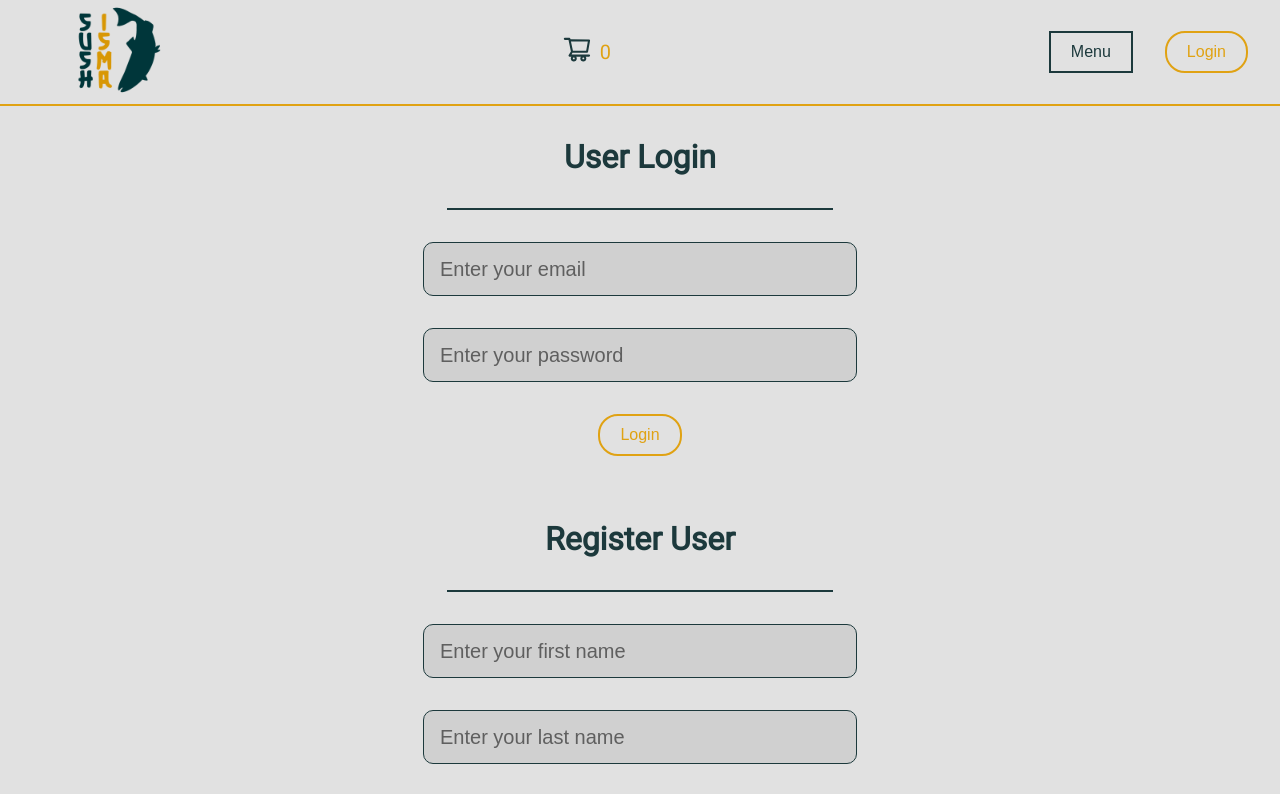
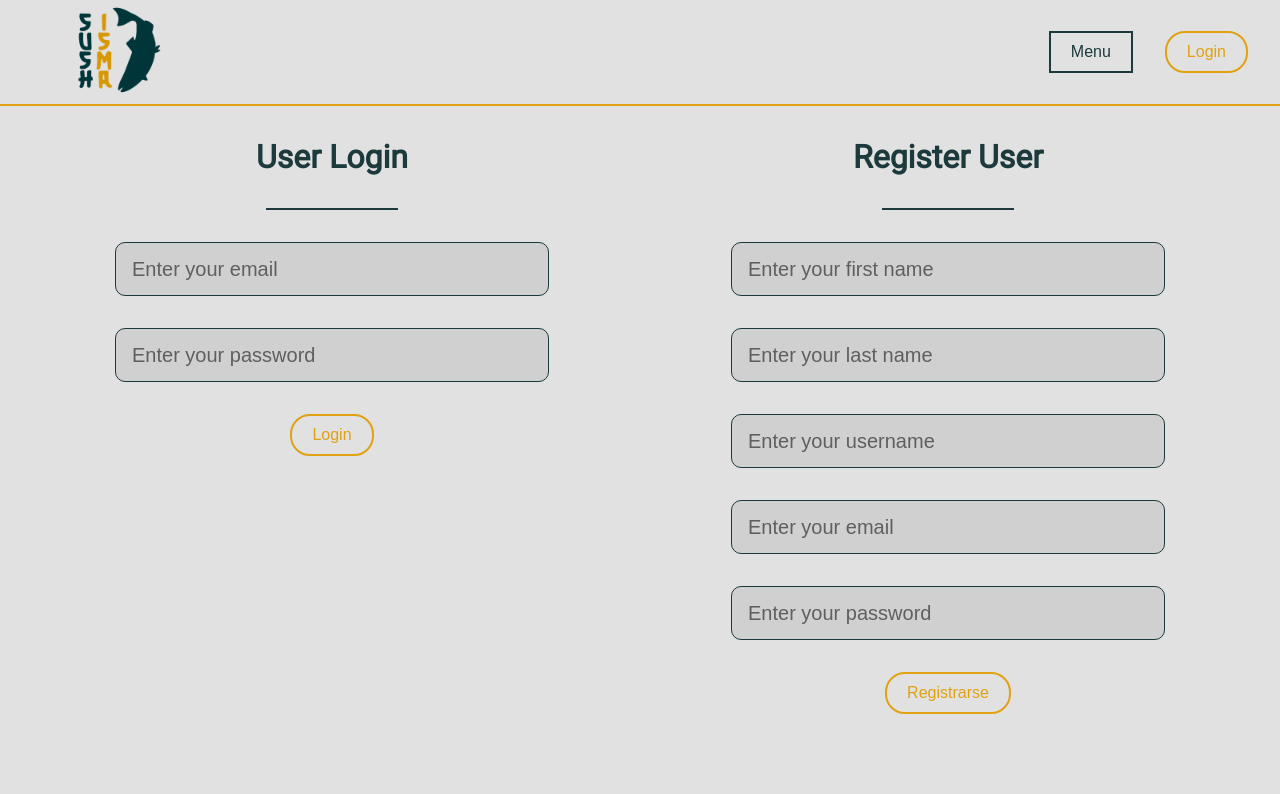
Before and after one commit to amsiceza/TBridge-Sushisma, a React (Vite) app: page /login in a window 1280 px wide. Shown: the top 794 px of the page. Built offline with nearby package versions, Linux system fonts and the light colour scheme.

Commit message:
Views only if user

```diff
--- a/src/Pages/Login/Login.jsx
+++ b/src/Pages/Login/Login.jsx
@@ -30,12 +30,13 @@ const navigate = useNavigate()
   return (
     <div>
       <Header />
-    <div className="mega-maib" >
+
+    <div  className="mega-main">
+      <div >
         <div className="header-title">
           <h1 className="title-addp">User Login </h1>
           <hr />
         </div>
-
         <form onSubmit={handleSubmit}>
             <input
               type="email"
@@ -56,7 +57,6 @@ const navigate = useNavigate()
           <button className="submit-add-procut" type="submit">Login</button>
         </form>
         </div>
-
         <div className="register-main">
         <div className="header-title">
           <h1 className="title-addp">Register User </h1>
@@ -65,6 +65,7 @@ const navigate = useNavigate()
           <Register/>
         </div>
     </div>
+    </div>
   );
 };
 
--- a/src/Pages/Login/Login.scss
+++ b/src/Pages/Login/Login.scss
@@ -4,6 +4,9 @@
     display: flex;
     justify-content: space-around;
     flex-wrap: wrap;
+    margin-left: 2rem;
+    margin-right: 2rem;
+    gap: 1rem;
 }
 
 input{
--- a/src/Pages/Profile/Profile.jsx
+++ b/src/Pages/Profile/Profile.jsx
@@ -2,7 +2,8 @@ import React, { useContext, useEffect, useState } from "react";
 import { UserContext } from "../../context/UserContext/UserState";
 import Header from "../../components/Header/Header";
 import "./profile.scss";
-import Footer from "../../components/Footer/Footer";
+import { FaUserPlus } from "react-icons/fa";
+
 
 
 import profileFoto1 from "../../assets/profile-foto1.png";
@@ -54,6 +55,17 @@ const Profile = () => {
     );
   }
 
+  if(!user){
+    return(
+    <div>
+        <Header />
+        <div className="no-products">
+          <p><span><FaUserPlus/></span><br />
+          User not connected</p>
+        </div>
+    </div>)
+  }
+
   return (
     <div>
       <Header />
--- a/src/components/Header/Header.jsx
+++ b/src/components/Header/Header.jsx
@@ -56,10 +56,12 @@ function Header() {
         <div className="logo-container">
           <Link to="/"><img className='logo' src={Logo} alt="" /></Link>
         </div>
-        <div className='cart-container-h'>
-              <Link to="/cart"><AiOutlineShoppingCart/></Link>
-              <p className='counter-cart'>{cart ? cart.length : 0}</p>
-            </div>
+        {user ? (
+  <div className='cart-container-h'>
+    <Link to="/cart"><AiOutlineShoppingCart/></Link>
+    <p className='counter-cart'>{cart ? cart.length : 0}</p>
+  </div>
+) : null}
         {!isMobile ? (
           <div className="pages">
             <Link to="/menu"><button className='link'>Menu</button></Link>
--- a/src/components/Products/GetProducts/GetProducts.jsx
+++ b/src/components/Products/GetProducts/GetProducts.jsx
@@ -1,12 +1,17 @@
 import React, { useContext, useEffect, useState } from "react";
 import {ProductContext } from "../../../context/ProductsContext/ProductState";
+import { UserContext } from "../../../context/UserContext/UserState";
+
 import "./GetProducts.scss"
 
 const GetProducts = () => {
   const {getProducts,products, addCart,cart} = useContext(ProductContext)
   const [cartItemCount, setCartItemCount] = useState(0);
 
+  const { getConnectedUser, user } = useContext(UserContext);
+
   useEffect(() => {
+    getConnectedUser();
     getProducts();
   }, []);
 
@@ -37,8 +42,9 @@ const GetProducts = () => {
           <h1>{product.price_product}  <span>€</span> </h1>
           </div>
 
-          <button className="submit-add-procut" onClick={() => addCart(product)}>add product</button>
-        </div>
+{user ? (
+  <button className="submit-add-procut" onClick={() => addCart(product)}>add product</button>
+) : null}        </div>
       ))}
     </div>
   );
```
Lines whose indentation alone changed are shown as unchanged.
